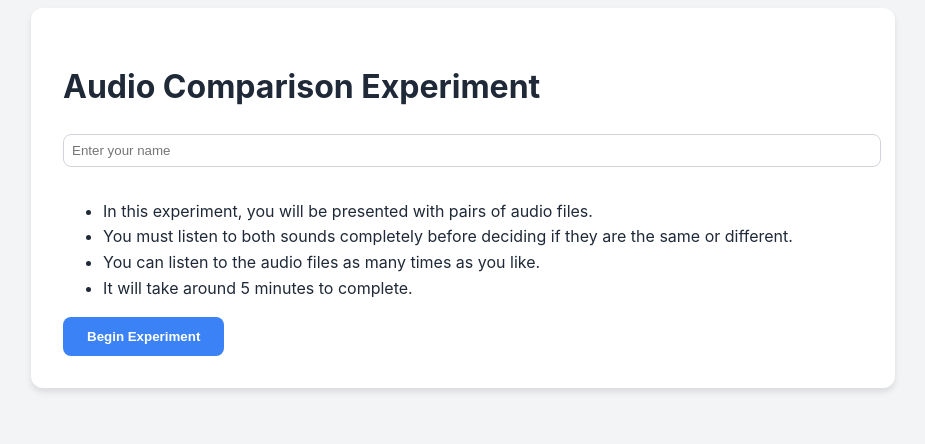
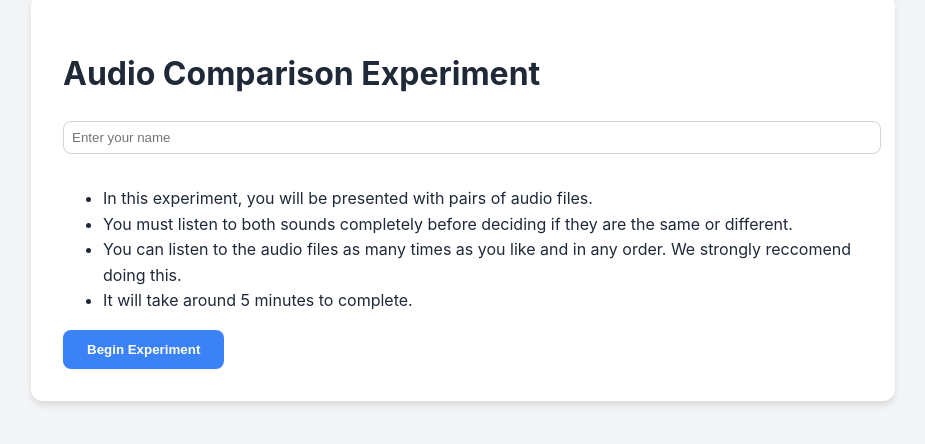
Before and after one commit to smilo7/mpc-jnd-experiment, a SvelteKit app: page / in a window 1280 px wide. Shown: the part 202-646 px from the top of the page, without its empty margins (177-1102 px from the left). Built offline with nearby package versions, Linux system fonts and the light colour scheme.

Commit message:
delete test code, update instructions a bit

```diff
--- a/src/routes/+page.svelte
+++ b/src/routes/+page.svelte
@@ -60,8 +60,6 @@
           alert('Please enter your name');
           return;
       }
-    //   console.log("test case")
-    //   submitResultsTest(); // test db write
 
       audioFiles = await loadAudioFiles();
       const audioPairs = createAudioPairs(audioFiles);
@@ -154,31 +152,6 @@
           alert('Error submitting results');
       }
   }
-
-//   async function submitResultsTest() {
-//       const testName = "TestParticipant"
-//       try {
-//           const response = await fetch('/api/experiment-result', {
-//               method: 'POST',
-//               headers: {
-//                   'Content-Type': 'application/json'
-//               },
-//               body: JSON.stringify({
-//                   participantName: testName,
-//                   audioComparisons: experimentResults
-//               })
-//           });
-
-//           if (response.ok) {
-//               currentStage = 'completed';
-//           } else {
-//               alert('Failed to submit results');
-//           }
-//       } catch (error) {
-//           console.error('Submission error:', error);
-//           alert('Error submitting results');
-//       }
-//   }
 </script>
 
 <main class="container">
@@ -194,7 +167,7 @@
           <ul>
             <li>In this experiment, you will be presented with pairs of audio files.</li>
             <li>You must listen to both sounds completely before deciding if they are the same or different.</li>
-            <li>You can listen to the audio files as many times as you like.</li>
+            <li>You can listen to the audio files as many times as you like and in any order. We strongly reccomend doing this.</li>
             <li>It will take around 5 minutes to complete.</li>
           </ul>
           <button
```
